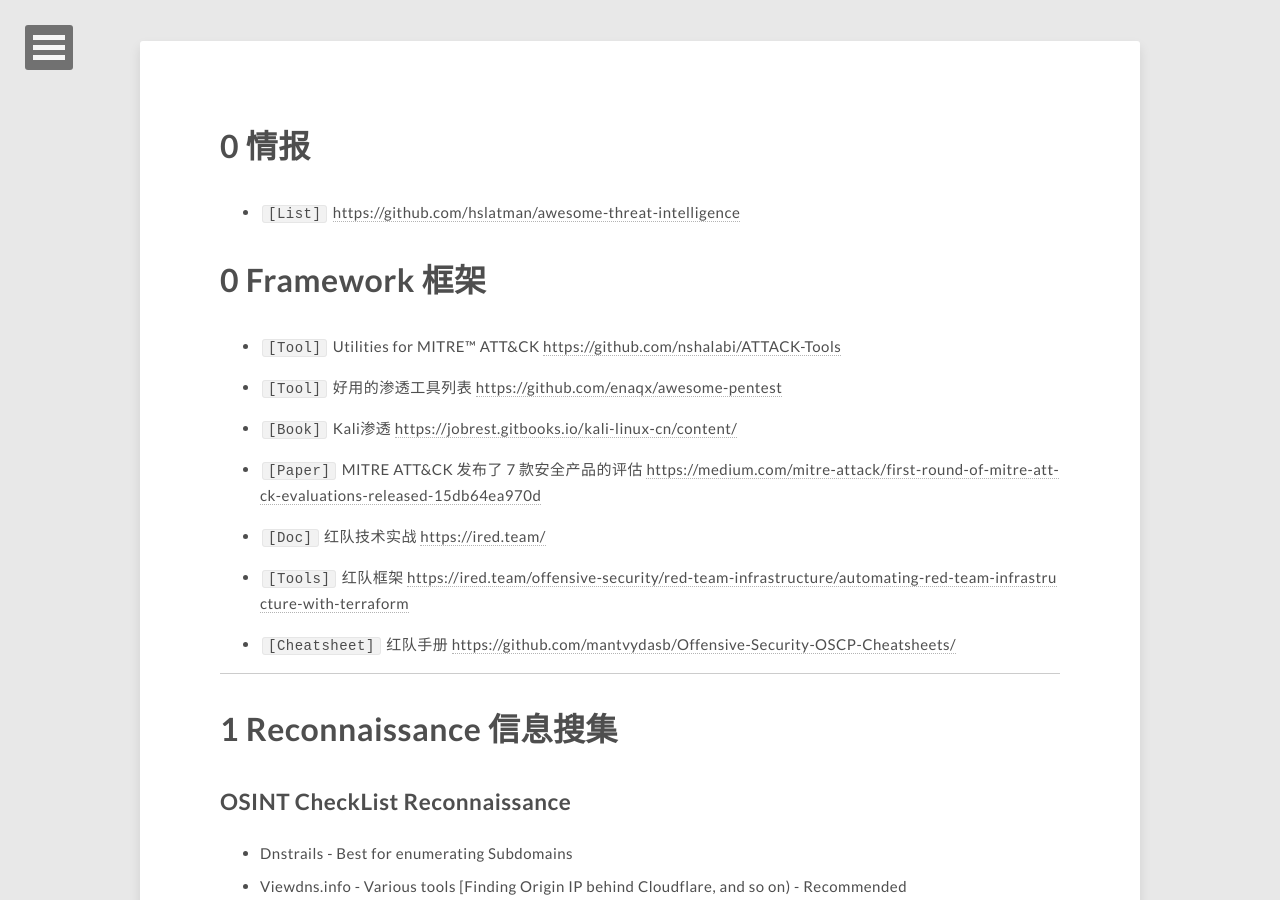
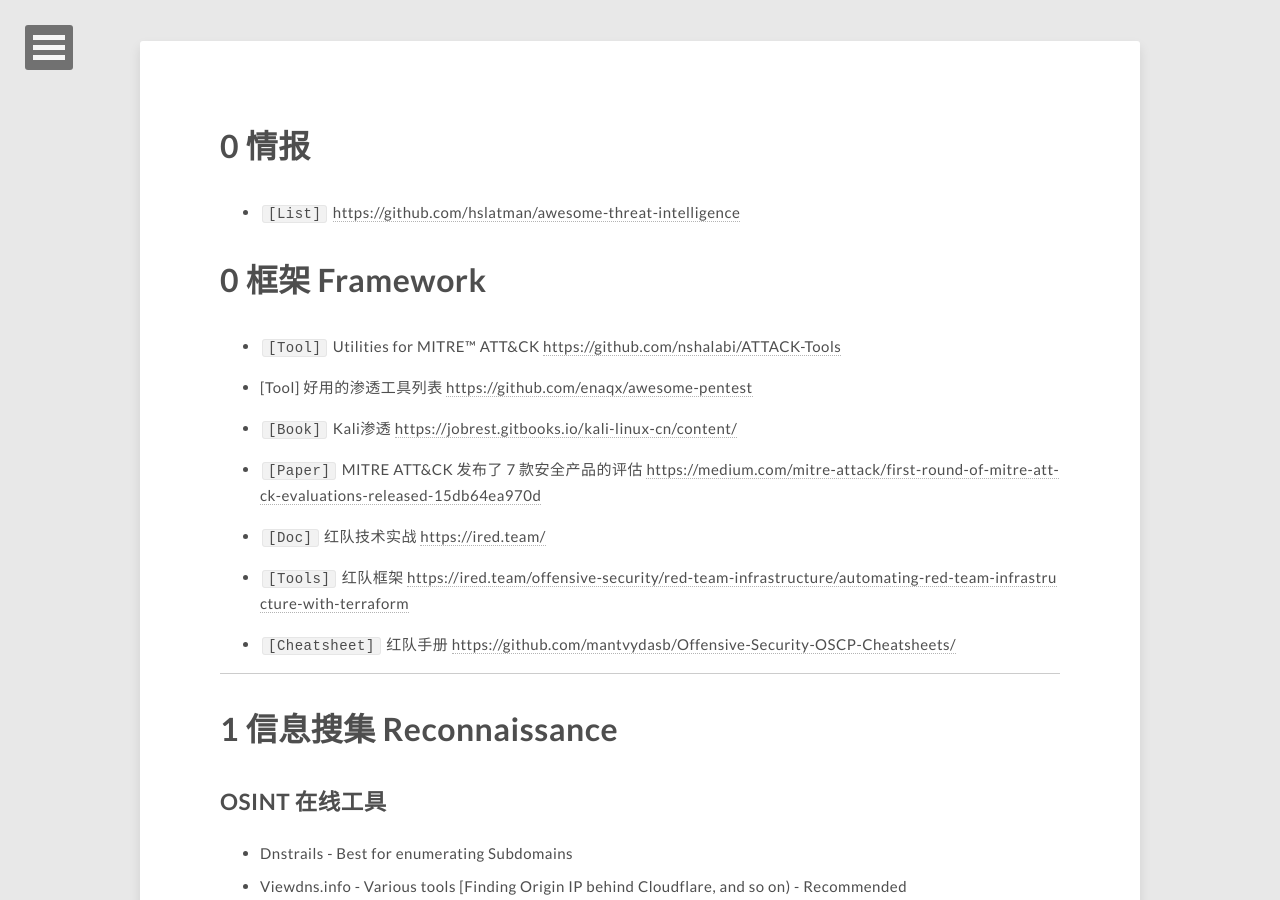
Before and after one commit to kxcode/kxcode.github.io, a Jekyll site: the page built from pentest-tools/index.md, in a window 1280 px wide and 900 px high, scrolled down 409 px. Built offline with Jekyll 4.4.1, drawn with Linux system fonts in a browser that asks for light colours; nearby versions of some CDN libraries; comment, search, counter and statistics services are not loaded.

Commit message:
更新pentools

```diff
--- a/pentest-tools/index.md
+++ b/pentest-tools/index.md
@@ -11,11 +11,11 @@ share: true
 
 - `[List]` <https://github.com/hslatman/awesome-threat-intelligence>
 
-# 0 Framework 框架
+# 0 框架 Framework
 
 - `[Tool]` Utilities for MITRE™ ATT&CK <https://github.com/nshalabi/ATTACK-Tools>
 
-- `[Tool]` 好用的渗透工具列表 <https://github.com/enaqx/awesome-pentest>
+- [Tool] 好用的渗透工具列表 <https://github.com/enaqx/awesome-pentest>
 
 - `[Book]` Kali渗透 <https://jobrest.gitbooks.io/kali-linux-cn/content/>
 
@@ -29,10 +29,10 @@ share: true
 
 ---
 
-# 1 Reconnaissance 信息搜集
+# 1 信息搜集 Reconnaissance
 
 
-## OSINT CheckList [Reconnaissance](OnlineTools)
+## OSINT 在线工具
 
 * Dnstrails - Best for enumerating Subdomains
 * Viewdns.info - Various tools [Finding Origin IP behind Cloudflare, and so on) - Recommended
@@ -207,6 +207,7 @@ share: true
 - `[Blog]` 10 种绕过杀毒软件的方式 <https://blog.netspi.com/10-evil-user-tricks-for-bypassing-anti-virus/>
 
 - `[Tools]` DLL Side Loding Attack Gen <https://github.com/Mr-Un1k0d3r/MaliciousDLLGenerator>
+
 ----
 
 # 10 C&C
```
